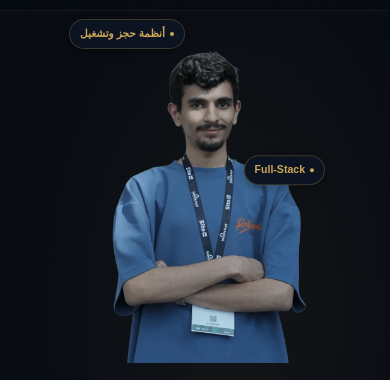
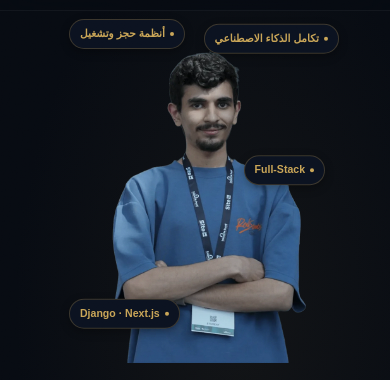
Before and after one commit to jdf55/yousef-abdulaal, a plain HTML site: page index.html in a window 390 px wide. Shown: the part 60-440 px from the top of the page. Drawn offline with Linux system fonts and the light colour scheme.

Commit message:
Fix hero pills on mobile: restore all 4 and clear the fixed nav bar
hp3/hp4 were previously hidden at <=768px; re-enabling them exposed
hp4 overlapping both the fixed nav and hp1, fixed with repositioning
verified against real mobile viewport screenshots.

```diff
--- a/index.html
+++ b/index.html
@@ -923,10 +923,11 @@ main:focus{outline:none;}
   /* Hero pills: show on mobile, scaled down */
   .hero-pill{display:inline-flex;font-size:.62rem;padding:5px 10px;gap:5px;box-shadow:0 3px 10px rgba(0,0,0,.32);}
   [data-lang="ar"] .hero-pill{font-size:.66rem;}
-  .hp3,.hp4{display:none;}
   .hero-pill::before{width:4px;height:4px;}
   .hp1{top:6%;inset-inline-end:-6px;}
   .hp2{top:44%;inset-inline-start:-10px;}
+  .hp3{bottom:8%;inset-inline-end:-6px;}
+  .hp4{top:26px;inset-inline-start:-10%;}
   /* Smaller section headings */
   .section-title{font-size:clamp(1.5rem,6.5vw,2rem);}
   /* About stats: center the row on mobile */
```
